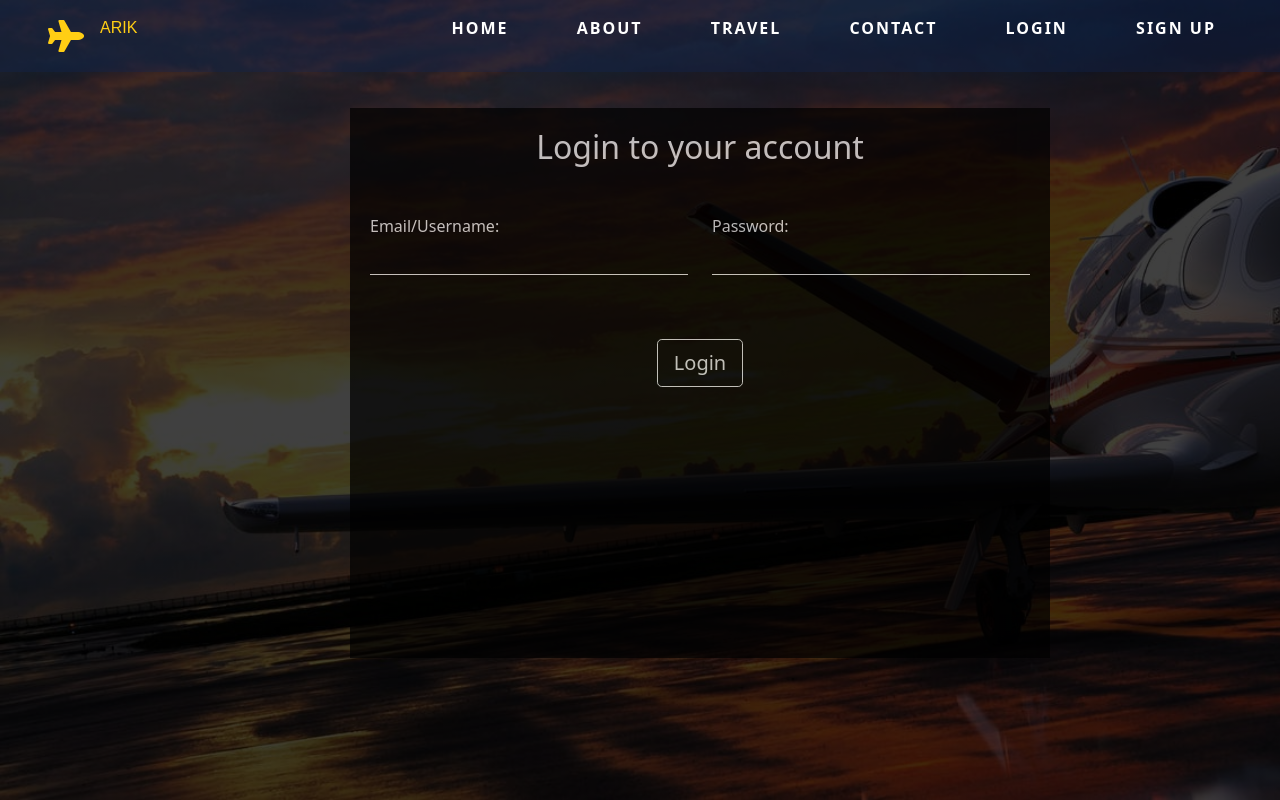
After one commit to earlycodetech/earlycode_airlines, a PHP site: a page that uses login.php in a window 1280 px wide. The commit adds this page. Run offline with PHP 8.4, Linux system fonts and the light colour scheme.

Commit message:
Added registration control

```diff
--- a/assets/modules/nav.php
+++ b/assets/modules/nav.php
@@ -9,6 +9,8 @@
                 <li><a href="#">About</a></li>
                 <li><a href="#">Travel</a></li>
                 <li><a href="#">Contact</a></li>
+                <li><a href="login">Login</a></li>
+                <li><a href="booking-form">Sign Up</a></li>
             </ul>
         </nav>
     </header>
--- a/booking-form.php
+++ b/booking-form.php
@@ -59,17 +59,17 @@
                     </div>
                     <div class="col-md-6 text-white mb-3">
                         <label>Date of Birth:</label>
-                        <input type="text" onfocus="this.type='date'" class="form-control bg-transparent border-0 border-bottom border-white text-white rounded-0">
+                        <input type="text" onfocus="this.type='date'" name="dob" class="form-control bg-transparent border-0 border-bottom border-white text-white rounded-0">
                     </div>
 
                     <div class="col-md-6 text-white mb-3">
                         <label>Password:</label>
-                        <input type="text" class="form-control bg-transparent border-0 border-bottom border-white text-white rounded-0">
+                        <input type="text" name="password" class="form-control bg-transparent border-0 border-bottom border-white text-white rounded-0">
                     </div>
 
                     <div class="col-md-6 text-white mb-3">
                         <label>Confirm Password:</label>
-                        <input type="text" class="form-control bg-transparent border-0 border-bottom border-white text-white rounded-0">
+                        <input type="text" name="cpass" class="form-control bg-transparent border-0 border-bottom border-white text-white rounded-0">
                     </div>
 
 
--- /dev/null
+++ b/login.php
@@ -0,0 +1,59 @@
+<?php
+    require 'assets/modules/sessions.php';
+?>
+<!DOCTYPE html>
+<html lang="en">
+
+<head>
+    <meta charset="UTF-8">
+    <meta http-equiv="X-UA-Compatible" content="IE=edge">
+    <meta name="viewport" content="width=device-width, initial-scale=1.0">
+    <title>Airline Booking Form</title>
+    <link rel="stylesheet" href="assets/css/airline.css">
+    <link rel="stylesheet" href="assets/css/booking-form.css">
+    <link rel="stylesheet" href="assets/css/bootstrap5.min.css">
+    <link rel="stylesheet" href="assets/fontawsome/css/all.css">
+    <style>
+        .alertMsg{
+            top: 10%;
+            right: 10px;
+            z-index: 999999999999999;
+            color: white;
+        }
+    </style>
+</head>
+
+<body>
+    <?php echo errorMsg(); echo successMsg(); ?>
+    <?php require_once "assets/modules/nav.php"; ?>
+
+    <div class="container">
+        <form class="form-group" action="assets/config/reg_control" method="POST">
+
+            <div id="form" class="mt-5">
+                <h2 class="text-center text-white">Login to your account</h2>
+                <div class="row mt-5">
+                    <div class="col-md-6 text-white mb-3">
+                        <label>Email/Username: </label>
+                        <input type="text" name="email" class="form-control bg-transparent border-0 border-bottom border-white text-white rounded-0">
+                    </div>
+                    <div class="col-md-6 text-white mb-3">
+                        <label>Password:</label>
+                        <input type="password" name="password" class="form-control bg-transparent border-0 border-bottom border-white text-white rounded-0">
+                    </div>
+
+                    <div class="mt-5 text-center">
+                        <button type="submit" name="login" class="btn btn-outline-light btn-lg">Login</button>
+                    </div>
+                </div>
+            </div>
+
+
+
+        </form>
+    </div>
+
+</body>
+<script src="assets/js/bootstrap.bundle.min.js"></script>
+
+</html>
```
Also changed, not shown: assets/config/dbConnect.php (added, +11 -0 lines), assets/config/reg_control.php (+51 -0 lines).
